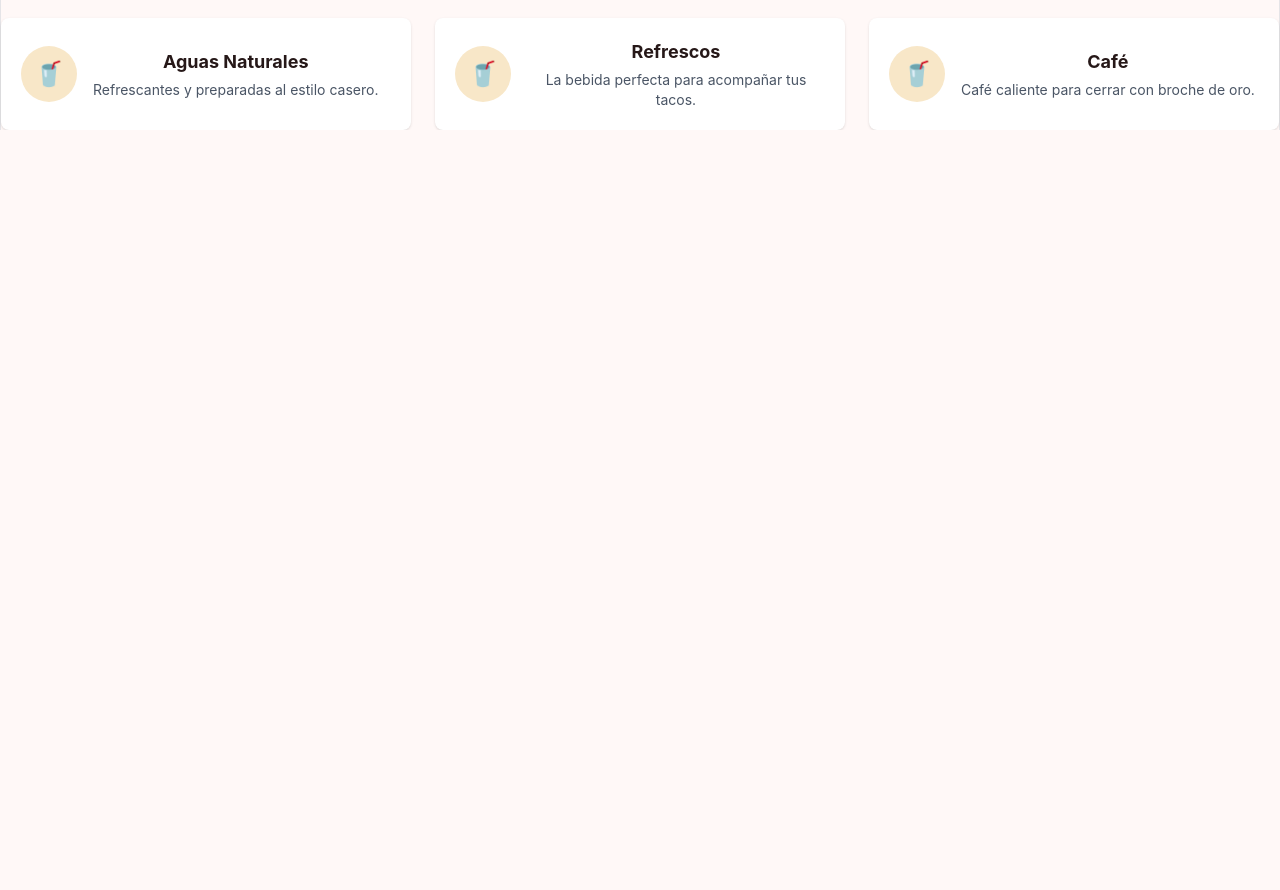
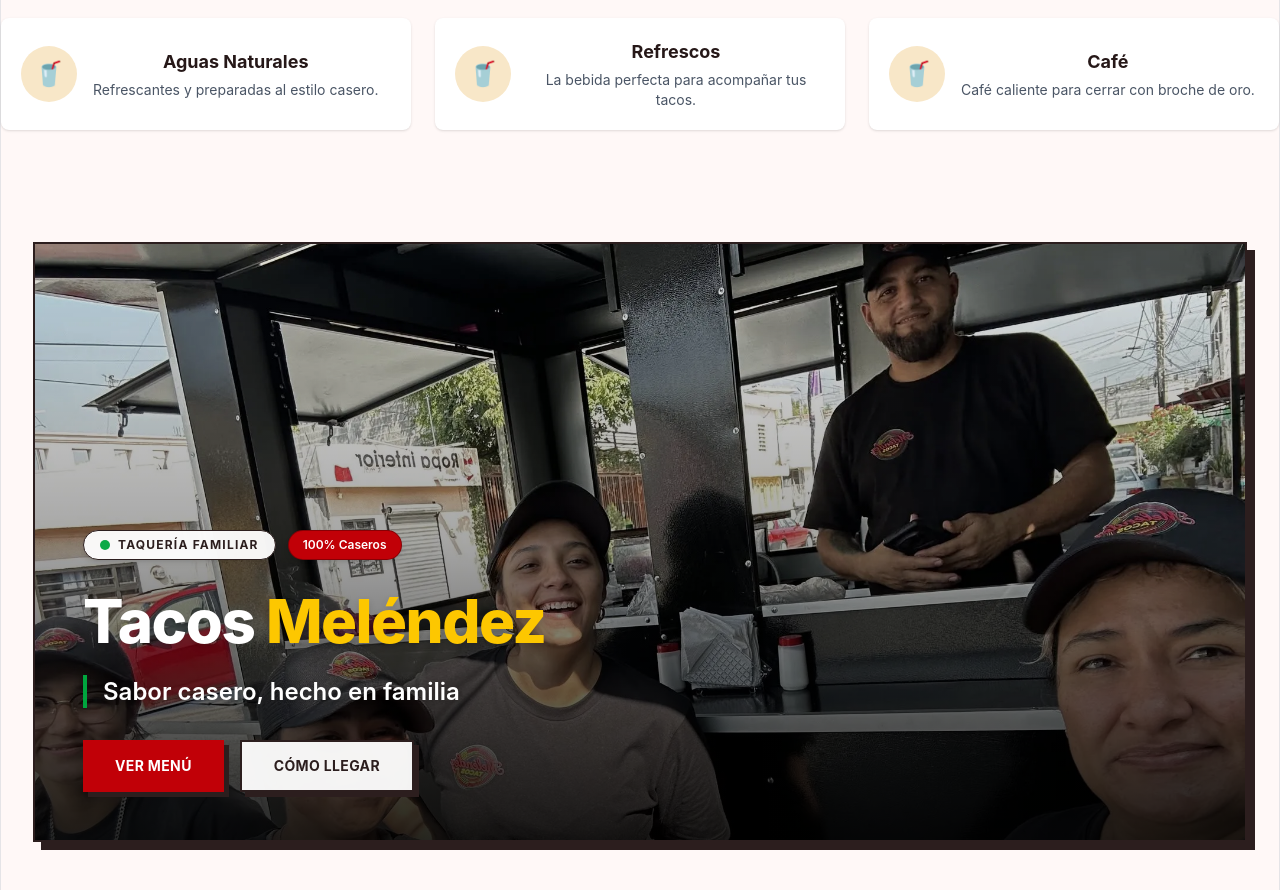
Before and after one commit to IvanPuenteB/tacos-melendez, a React (Vite) app: page / in a window 1280 px wide. Shown: the part 2740-3630 px from the top of the page. Before the commit the page ends 2870 px from the top, so only its background shows below. Built offline with nearby package versions, Linux system fonts and the light colour scheme.

Commit message:
adding the featured section

```diff
--- a/src/App.jsx
+++ b/src/App.jsx
@@ -3,6 +3,7 @@
 import Hero from './components/Hero'
 import About from './components/About'
 import Menu from './components/Menu'
+import Featured from './components/Featured'
 
 function App() {
 
@@ -16,6 +17,8 @@
     </About>
     <Menu>
     </Menu>
+    <Featured>
+    </Featured>
 
     </>
   )
--- /dev/null
+++ b/src/components/Featured.jsx
@@ -0,0 +1,89 @@
+// import { ArrowRight, MapPin, BadgeCheck } from "lucide-react";
+
+function Featured() {
+  return (
+    <section
+      id="inicio"
+      className="mx-auto max-w-7xl px-6 pt-28 pb-12 md:px-8"
+    >
+      <div className="relative flex h-[520px] w-full items-end overflow-hidden border-2 border-[#2C1E1E] shadow-[8px_8px_0px_#2C1E1E] md:h-[600px]">
+
+        {/* Imagen de fondo */}
+        <img
+          src="../src/assets/images/featured.webp"
+          alt="Familia y equipo fundador de Tacos Meléndez"
+          className="absolute inset-0 h-full w-full object-cover object-[center_-50px]"
+        />
+
+        {/* Overlay */}
+        <div className="pointer-events-none absolute inset-0 bg-gradient-to-t from-black/85 via-black/35 to-black/10" />
+
+        {/* Contenido */}
+        <div className="relative z-20 flex w-full flex-col items-start gap-4 p-6 md:p-12">
+
+          {/* Badges */}
+          <div className="mb-2 flex items-center gap-3">
+
+            {/* Taquería Familiar */}
+            <div className="flex items-center gap-2 rounded-full border border-[#2C1E1E] bg-white/95 px-4 py-1.5 shadow-md backdrop-blur-md">
+              <span className="h-2.5 w-2.5 animate-pulse rounded-full bg-green-600" />
+
+              <span className="text-xs font-bold uppercase tracking-widest text-[#2C1E1E]">
+                Taquería Familiar
+              </span>
+            </div>
+
+            {/* 100% Caseros */}
+            <div className="hidden items-center gap-1.5 rounded-full border border-black/30 bg-red-700 px-3.5 py-1.5 text-white shadow-md sm:inline-flex">
+              {/* <BadgeCheck size={16} fill="currentColor" /> */}
+
+              <span className="text-xs font-semibold">
+                100% Caseros
+              </span>
+            </div>
+
+          </div>
+
+          {/* Título */}
+          <h1 className="text-4xl font-extrabold leading-tight tracking-tight text-white drop-shadow-md md:text-5xl lg:text-6xl">
+            Tacos{" "}
+            <span className="text-yellow-400">
+              Meléndez
+            </span>
+          </h1>
+
+          {/* Subtítulo */}
+          <p className="max-w-2xl border-l-4 border-green-600 pl-4 text-xl font-semibold leading-snug text-white drop-shadow-sm md:text-2xl">
+            Sabor casero, hecho en familia
+          </p>
+
+          {/* Botones */}
+          <div className="mt-4 flex flex-wrap gap-4">
+
+            {/* Ver menú */}
+            <a
+              href="#menu"
+              className="inline-flex items-center gap-2 bg-red-700 px-8 py-3.5 text-sm font-bold uppercase tracking-wide text-white shadow-[5px_5px_0px_#2C1E1E] transition-all hover:bg-red-800 active:translate-x-1 active:translate-y-1 active:shadow-none"
+            >
+              <span>Ver menú</span>
+              {/* <ArrowRight size={17} /> */}
+            </a>
+
+            {/* Cómo llegar */}
+            <a
+              href="#ubicacion"
+              className="inline-flex items-center gap-2 border-2 border-[#2C1E1E] bg-white/95 px-8 py-3.5 text-sm font-bold uppercase tracking-wide text-[#2C1E1E] shadow-[5px_5px_0px_#2C1E1E] backdrop-blur-md transition-all hover:bg-white active:translate-x-1 active:translate-y-1 active:shadow-none"
+            >
+              {/* <MapPin size={17} /> */}
+
+              <span>Cómo llegar</span>
+            </a>
+
+          </div>
+        </div>
+      </div>
+    </section>
+  );
+}
+
+export default Featured;
--- a/src/index.css
+++ b/src/index.css
@@ -20,6 +20,7 @@
   --on-primary-fixed: #410007;
   --inverse-primary: #fff0ef;
   --secondary: #096c4b;
+  --on-primary: #ffffff;
   box-sizing: border-box;
 
 
```
Also changed, not shown: src/assets/images/featured.webp (added).
